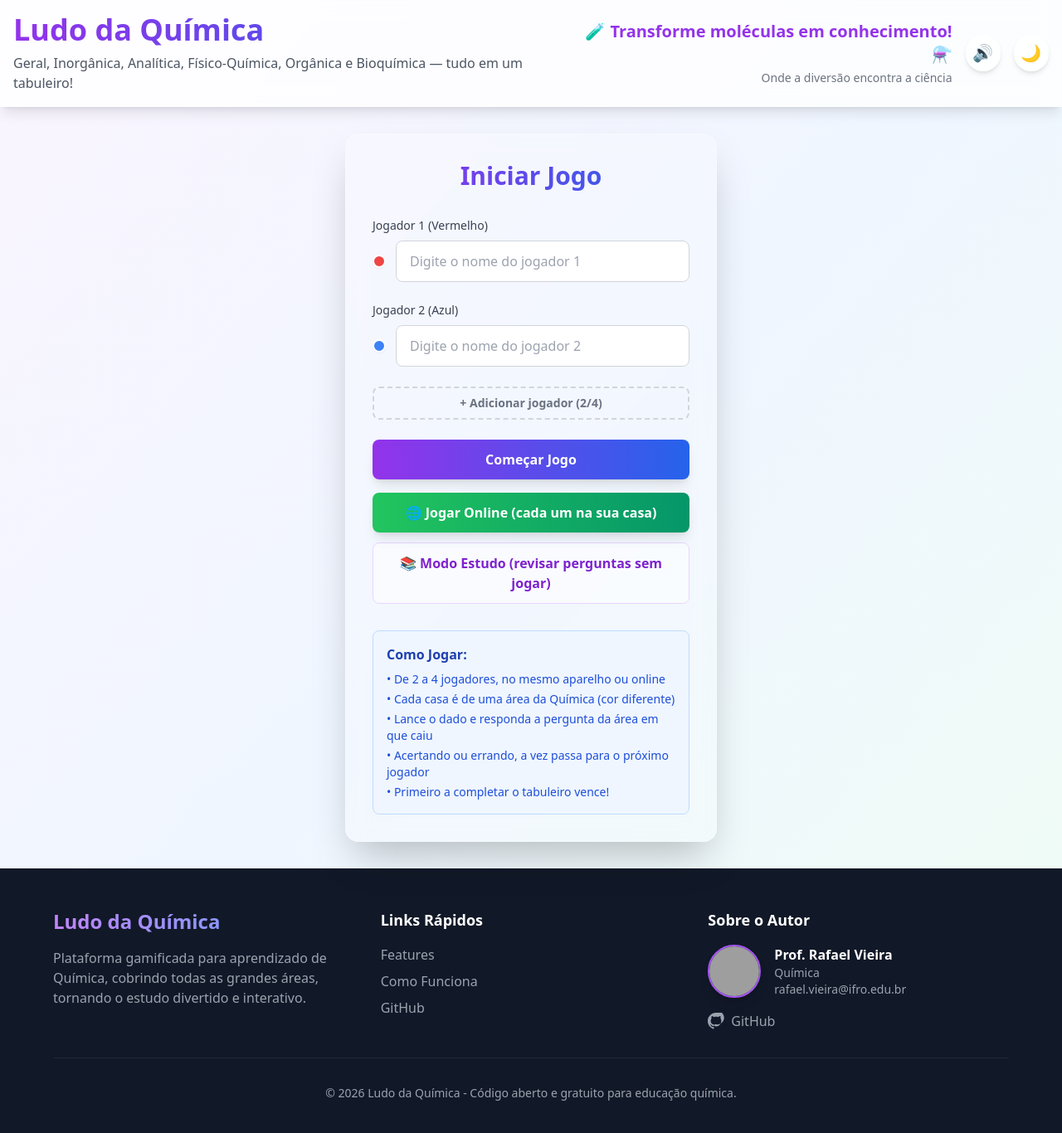
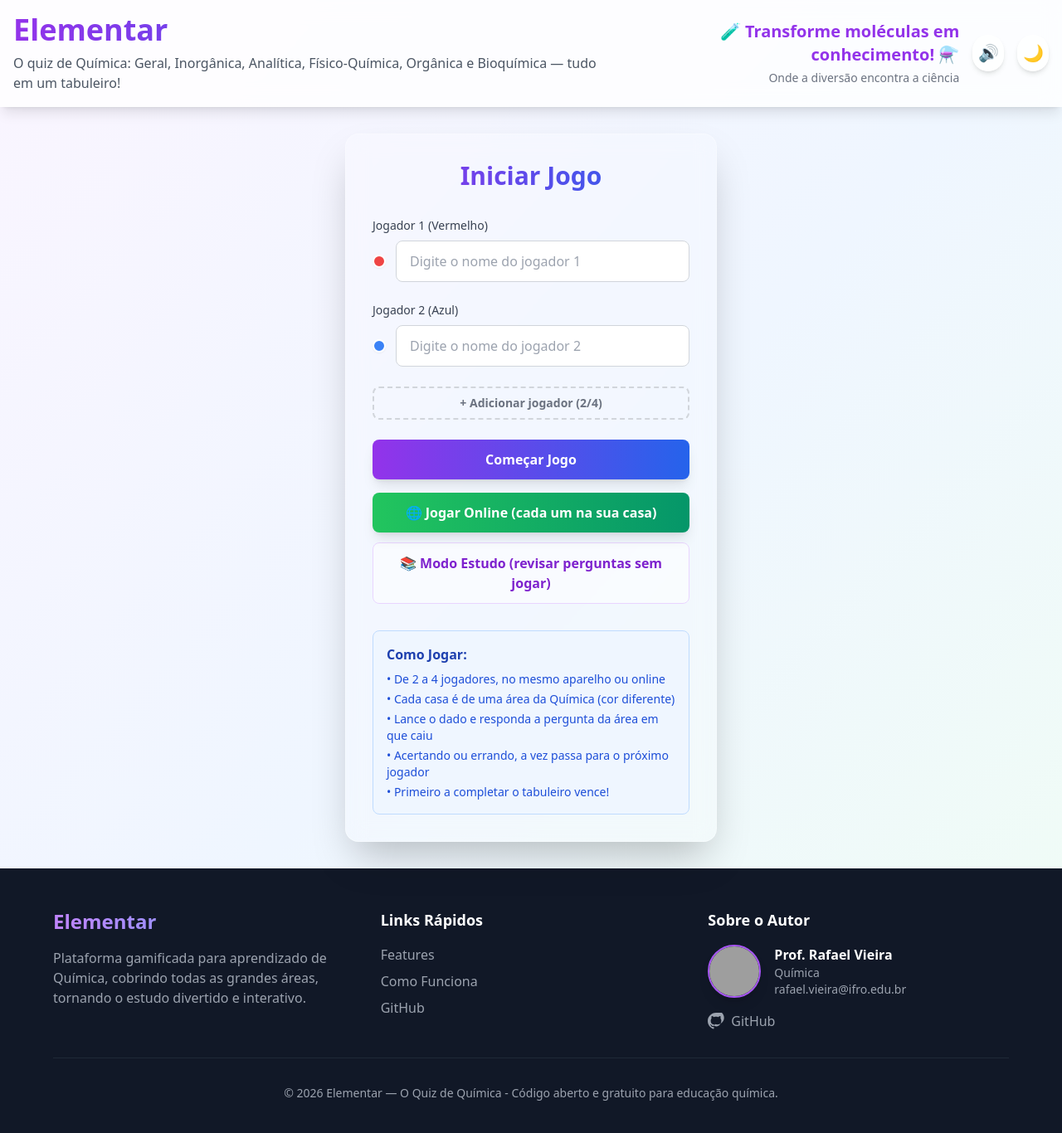
Before and after one commit to vieira86/trivia_organica, a React (Vite) app: page / in a window 1280 px wide. Shown: the top 1366 px of the page at 83% size. Built offline with nearby package versions, Linux system fonts and the light colour scheme; grey boxes are pictures that could not be loaded.

Commit message:
Renomeia o jogo para Elementar — O Quiz de Química

```diff
--- a/index.html
+++ b/index.html
@@ -4,8 +4,8 @@
     <meta charset="UTF-8" />
     <link rel="icon" type="image/svg+xml" href="/favicon.svg" />
     <meta name="viewport" content="width=device-width, initial-scale=1.0" />
-    <meta name="description" content="Ludo da Química — jogo de tabuleiro gamificado para aprender Química (Geral, Inorgânica, Analítica, Físico-Química, Orgânica e Bioquímica), sozinho ou online." />
-    <title>Ludo da Química</title>
+    <meta name="description" content="Elementar — O Quiz de Química: jogo de tabuleiro gamificado para aprender Química (Geral, Inorgânica, Analítica, Físico-Química, Orgânica e Bioquímica), sozinho ou online." />
+    <title>Elementar — O Quiz de Química</title>
   </head>
   <body>
     <div id="root"></div>
--- a/package.json
+++ b/package.json
@@ -1,5 +1,5 @@
 {
-  "name": "ludo-quimica",
+  "name": "elementar-quiz-quimica",
   "private": true,
   "version": "0.0.0",
   "type": "module",
--- a/src/App.jsx
+++ b/src/App.jsx
@@ -73,9 +73,9 @@ function App() {
           <div className="flex flex-col md:flex-row justify-between items-center gap-4">
             <div>
               <h1 className="text-4xl font-bold bg-gradient-to-r from-purple-600 to-blue-600 bg-clip-text text-transparent">
-                Ludo da Química
+                Elementar
               </h1>
-              <p className="text-gray-600 dark:text-gray-400 mt-2">Geral, Inorgânica, Analítica, Físico-Química, Orgânica e Bioquímica — tudo em um tabuleiro!</p>
+              <p className="text-gray-600 dark:text-gray-400 mt-2">O quiz de Química: Geral, Inorgânica, Analítica, Físico-Química, Orgânica e Bioquímica — tudo em um tabuleiro!</p>
             </div>
 
             <div className="flex items-center gap-4">
@@ -141,7 +141,7 @@ function App() {
         <div className="max-w-6xl mx-auto">
             <div className="grid grid-cols-1 md:grid-cols-3 gap-8">
                 <div>
-                    <h3 className="text-2xl font-bold mb-4 bg-gradient-to-r from-purple-400 to-blue-400 bg-clip-text text-transparent">Ludo da Química</h3>
+                    <h3 className="text-2xl font-bold mb-4 bg-gradient-to-r from-purple-400 to-blue-400 bg-clip-text text-transparent">Elementar</h3>
                     <p className="text-gray-400">
                         Plataforma gamificada para aprendizado de Química, cobrindo todas as grandes áreas, tornando o estudo divertido e interativo.
                     </p>
@@ -185,7 +185,7 @@ function App() {
 
             <div className="border-t border-gray-800 mt-8 pt-8 text-center">
                 <p className="text-gray-400 text-sm">
-                    © 2026 Ludo da Química - Código aberto e gratuito para educação química.
+                    © 2026 Elementar — O Quiz de Química - Código aberto e gratuito para educação química.
                 </p>
             </div>
         </div>
--- a/src/components/OnlineGameBoard.jsx
+++ b/src/components/OnlineGameBoard.jsx
@@ -40,7 +40,7 @@ const OnlineGameBoard = ({ code, playerId, onExit }) => {
       if (document.hidden) {
         let flashOn = true
         titleFlashRef.current = setInterval(() => {
-          document.title = flashOn ? '🔴 Sua vez! — Ludo da Química' : originalTitleRef.current
+          document.title = flashOn ? '🔴 Sua vez! — Elementar' : originalTitleRef.current
           flashOn = !flashOn
         }, 1000)
         const stopFlash = () => {
@@ -52,7 +52,7 @@ const OnlineGameBoard = ({ code, playerId, onExit }) => {
 
         if (typeof Notification !== 'undefined' && Notification.permission === 'granted') {
           try {
-            new Notification('Ludo da Química', { body: 'É a sua vez de jogar!' })
+            new Notification('Elementar — O Quiz de Química', { body: 'É a sua vez de jogar!' })
           } catch { /* ambiente sem suporte a notificações — ignora */ }
         }
       }
```
Also changed, not shown: 2 other files (tests, documents, lock files or other folders).
